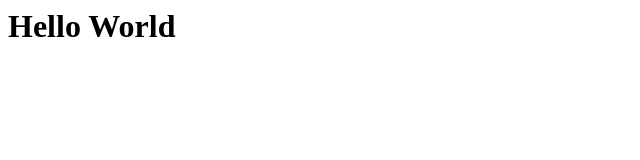
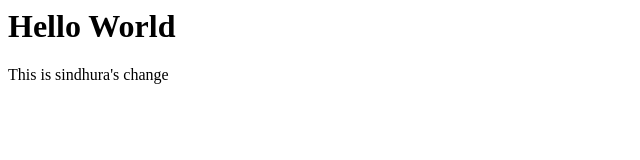
Before and after one commit to edda2022/WBS_second_project, a plain HTML site: page index.html in a window 1280 px wide. Shown: the whole page, without its empty margins (0-640 px from the left). Drawn offline with Linux system fonts and the light colour scheme.

Commit message:
Added Paragraph in indexhtml file

```diff
--- a/index.html
+++ b/index.html
@@ -1 +1,2 @@
 <h1>Hello World</h1>
+<p>This is sindhura's change</p>
```
